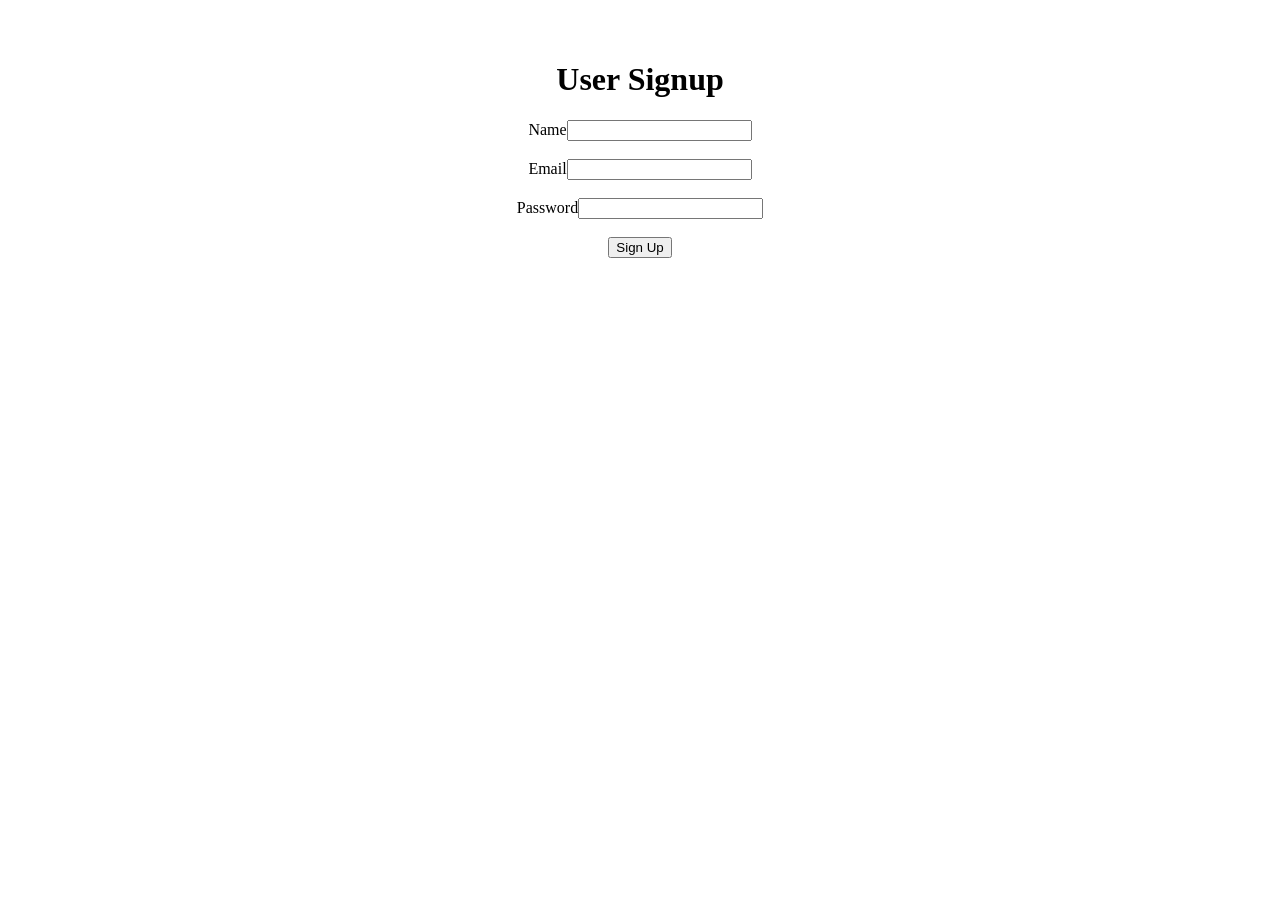
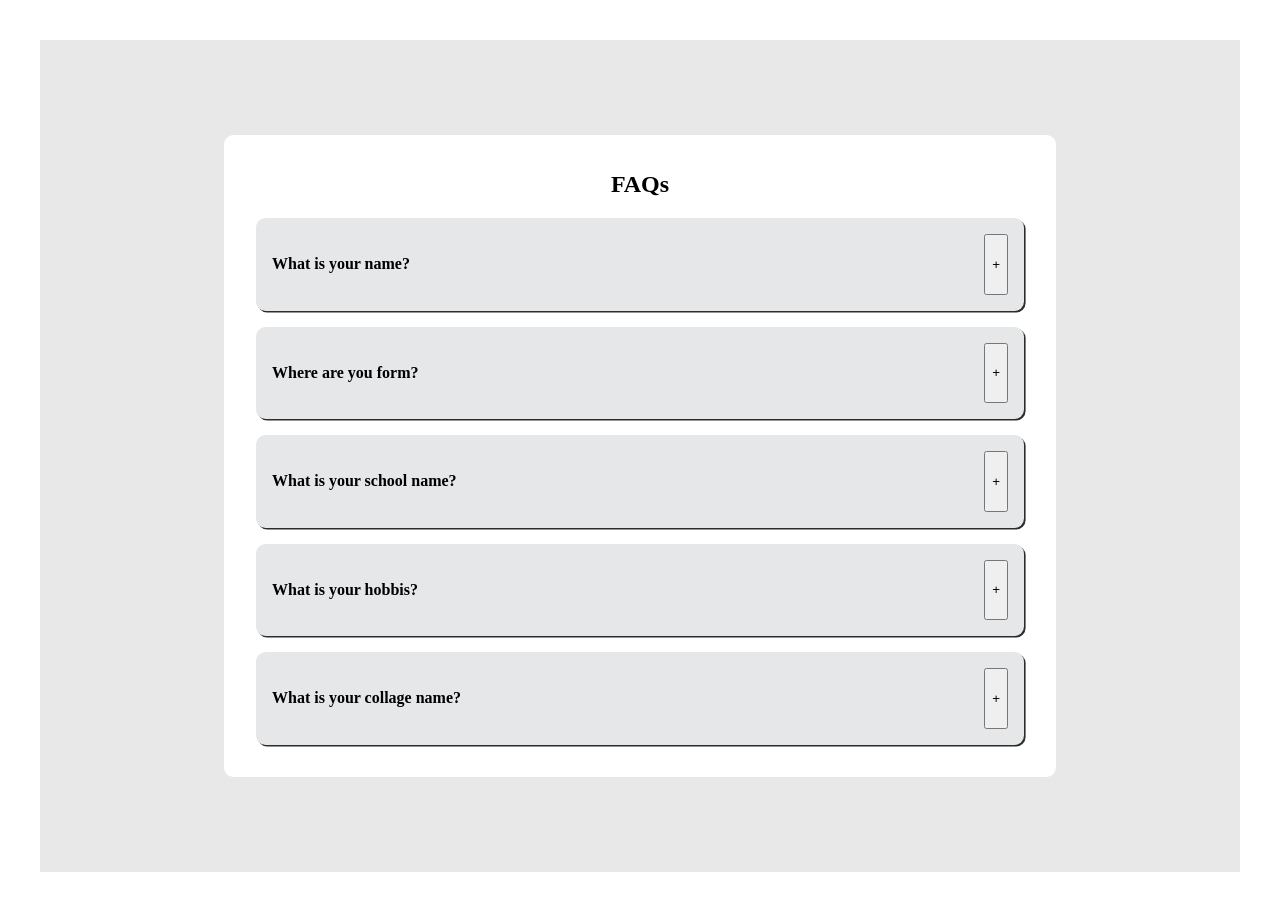
Before and after one commit to Rahulfordev/react-practice, a React (Vite) app: page / in a window 1280 px wide. Before the commit the page ends 800 px from the top, so only its background shows below. Built offline with nearby package versions, Linux system fonts and the light colour scheme.

Commit message:
taggle & conditional rendering

```diff
--- a/src/App.jsx
+++ b/src/App.jsx
@@ -3,7 +3,9 @@ import "./App.css";
 // import RouteComponent from "./pages/Route";
 // import Parent from "./components/Data-passing/State-lefting/child-to-parent-1/Parent";
 // import Home from "./components/Data-passing/State-lefting/child-to-parent-2/Home";
-import Signup from "./components/Signup/Signup";
+// import Signup from "./components/Signup/Signup";
+// import Toggle1 from "./components/Toggle/Taggle-1/Toggle1";
+import FAQS from "./components/Toggle/Taggle-2/FAQS";
 function App() {
   return (
     <>
@@ -12,7 +14,9 @@ function App() {
         {/* <Form /> */}
         {/* <Parent /> */}
         {/* <Home /> */}
-        <Signup />
+        {/* <Signup /> */}
+        {/* <Toggle1 /> */}
+        <FAQS />
       </div>
     </>
   );
--- /dev/null
+++ b/src/components/Toggle/Taggle-1/Toggle1.jsx
@@ -0,0 +1,24 @@
+import { useState } from "react";
+
+const Toggle1 = () => {
+  const [toggle, setToggle] = useState(true);
+  return (
+    <div>
+      {toggle && (
+        <p>
+          Lorem ipsum dolor, sit amet consectetur adipisicing elit. Debitis
+          voluptate, ipsa nam obcaecati voluptates ducimus in facilis a odit
+          laboriosam eveniet et quas est impedit molestias deserunt! Ea, cumque
+          nostrum.
+        </p>
+      )}
+      <div>
+        <button onClick={() => setToggle(!toggle)}>
+          {toggle ? "hide" : "show"}
+        </button>
+      </div>
+    </div>
+  );
+};
+
+export default Toggle1;
--- /dev/null
+++ b/src/components/Toggle/Taggle-2/FAQ.jsx
@@ -0,0 +1,18 @@
+/* eslint-disable react/prop-types */
+import { useState } from "react";
+import "./faq.css";
+const FAQ = ({ title, desc }) => {
+  const [toggle, setToggle] = useState(false);
+  return (
+    <article className="faq">
+      <div>
+        <h4>{title}</h4>
+        <button onClick={() => setToggle(!toggle)}>{toggle ? "-" : "+"}</button>
+      </div>
+      {toggle && <p>{desc}</p>}
+    </article>
+  );
+};
+
+// eslint-disable-next-line react-refresh/only-export-components
+export default FAQ;
--- /dev/null
+++ b/src/components/Toggle/Taggle-2/FAQS.jsx
@@ -0,0 +1,19 @@
+import FAQ from "./FAQ";
+import { FAQSData } from "./data";
+import "./faqs.css";
+
+const FAQS = () => {
+  return (
+    <div className="container">
+      <section className="faqs">
+        <h1>FAQs </h1>
+        {FAQSData.map((faq) => (
+          <FAQ key={faq.id} {...faq} />
+        ))}
+      </section>
+    </div>
+  );
+};
+
+// eslint-disable-next-line react-refresh/only-export-components
+export default FAQS;
--- /dev/null
+++ b/src/components/Toggle/Taggle-2/data.js
@@ -0,0 +1,27 @@
+export const FAQSData = [
+  {
+    id: 1,
+    title: "What is your name?",
+    desc: "Lorem ipsum dolor sit amet consectetur adipisicing elit. Ab possimus neque dolor quam numquam facere expedita nostrum distinctio quos et.",
+  },
+  {
+    id: 2,
+    title: "Where are you form?",
+    desc: "Lorem ipsum dolor sit amet consectetur adipisicing elit. Ab possimus neque dolor quam numquam facere expedita nostrum distinctio quos et.",
+  },
+  {
+    id: 3,
+    title: "What is your school name?",
+    desc: "Lorem ipsum dolor sit amet consectetur adipisicing elit. Ab possimus neque dolor quam numquam facere expedita nostrum distinctio quos et.",
+  },
+  {
+    id: 4,
+    title: "What is your hobbis?",
+    desc: "Lorem ipsum dolor sit amet consectetur adipisicing elit. Ab possimus neque dolor quam numquam facere expedita nostrum distinctio quos et.",
+  },
+  {
+    id: 5,
+    title: "What is your collage name?",
+    desc: "Lorem ipsum dolor sit amet consectetur adipisicing elit. Ab possimus neque dolor quam numquam facere expedita nostrum distinctio quos et.",
+  },
+];
--- /dev/null
+++ b/src/components/Toggle/Taggle-2/faq.css
@@ -0,0 +1,12 @@
+.faq {
+  margin: 1rem;
+  background-color: rgb(229, 231, 233);
+  padding: 1rem;
+  border-radius: 0.6rem;
+  box-shadow: 0.1rem 0.1rem #2c2c2c;
+}
+
+.faq div {
+  display: flex;
+  justify-content: space-between;
+}
--- /dev/null
+++ b/src/components/Toggle/Taggle-2/faqs.css
@@ -0,0 +1,20 @@
+.container {
+  min-height: 100vh;
+  display: flex;
+  justify-content: center;
+  align-items: center;
+  background-color: rgb(233, 232, 232);
+  padding: 1rem;
+}
+
+.faqs {
+  width: 50rem;
+  max-width: 100%;
+  background-color: white;
+  border-radius: 0.6rem;
+  padding: 1rem;
+}
+
+h1 {
+  text-align: center;
+}
```
